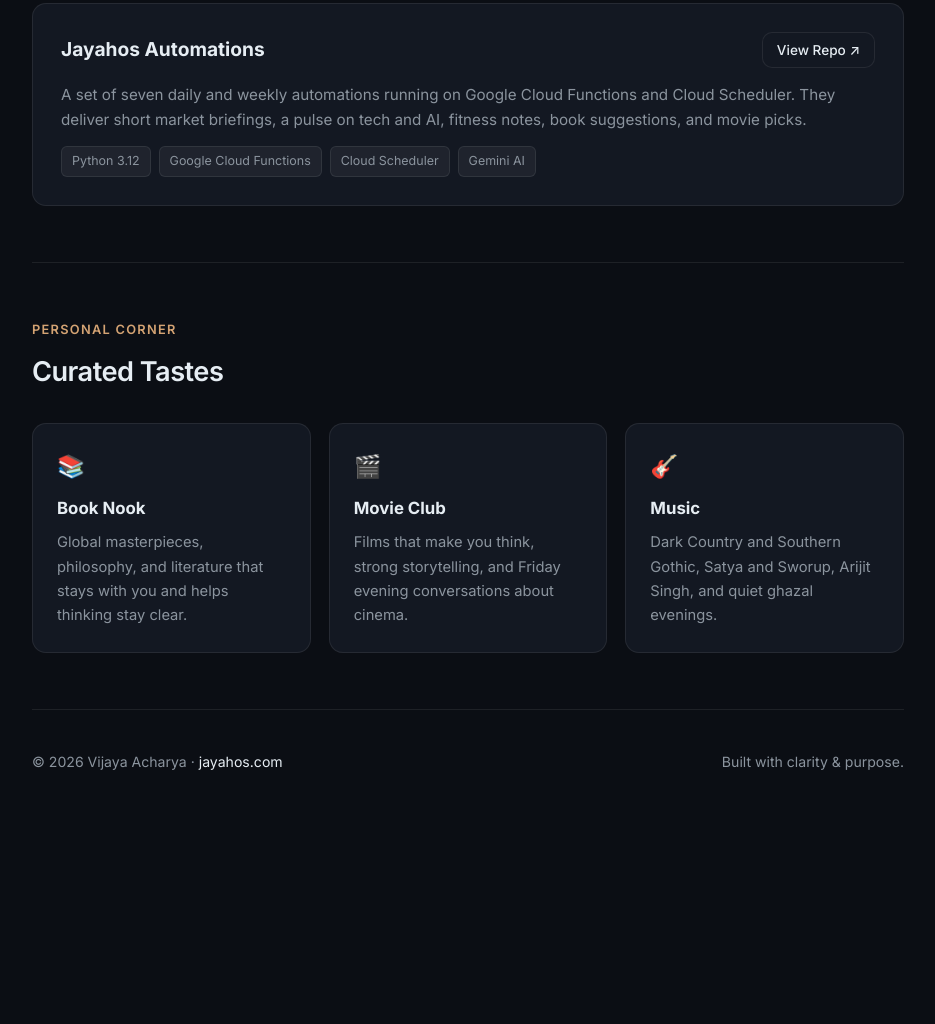
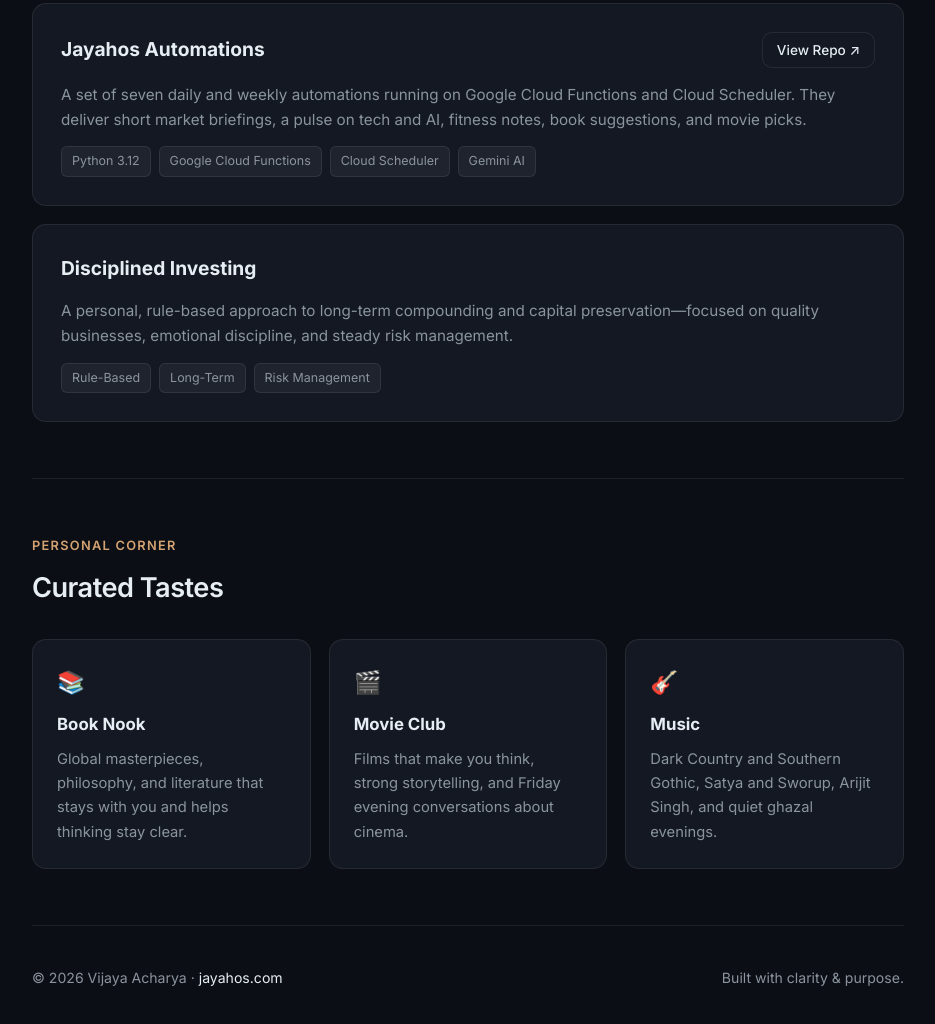
Before and after one commit to Jayahos/jayahos-hub, a plain HTML site: page index.html in a window 1280 px wide. Shown: the part 1395-2419 px from the top of the page, without its empty margins (172-1107 px from the left). Before the commit the page ends 2228 px from the top, so only its background shows below. Drawn offline with nearby package versions, Linux system fonts and the light colour scheme; a web font is replaced by a local one.

Commit message:
home: add Disciplined Investing intro card (strategy kept private)

```diff
--- a/index.html
+++ b/index.html
@@ -347,6 +347,19 @@
             <span class="tag">Gemini AI</span>
           </div>
         </div>
+        <div class="project-card" style="margin-top: 18px;">
+          <div class="project-header">
+            <h3>Disciplined Investing</h3>
+          </div>
+          <p style="color: var(--muted); font-size: 0.95rem;">
+            A personal, rule-based approach to long-term compounding and capital preservation—focused on quality businesses, emotional discipline, and steady risk management.
+          </p>
+          <div class="tag-row">
+            <span class="tag">Rule-Based</span>
+            <span class="tag">Long-Term</span>
+            <span class="tag">Risk Management</span>
+          </div>
+        </div>
       </section>
 
       <section id="tastes">
```
